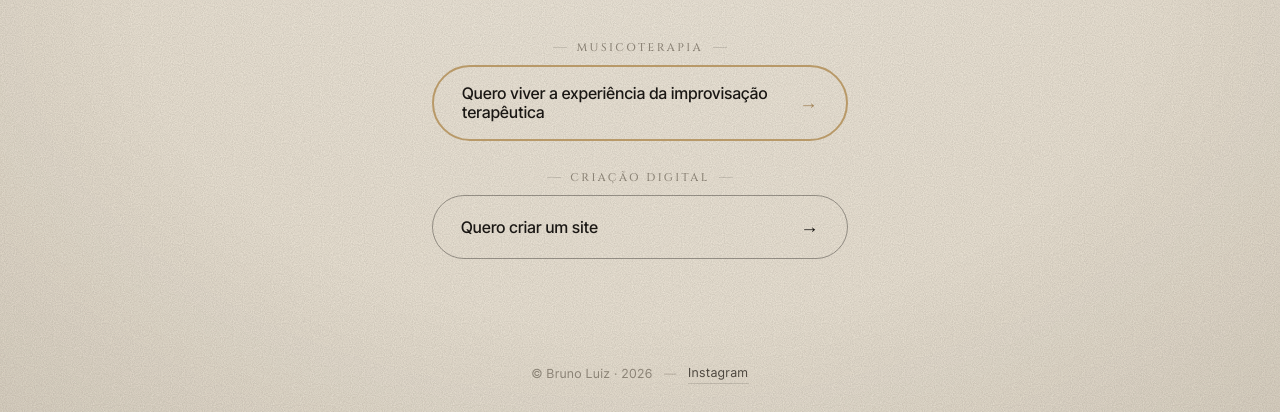
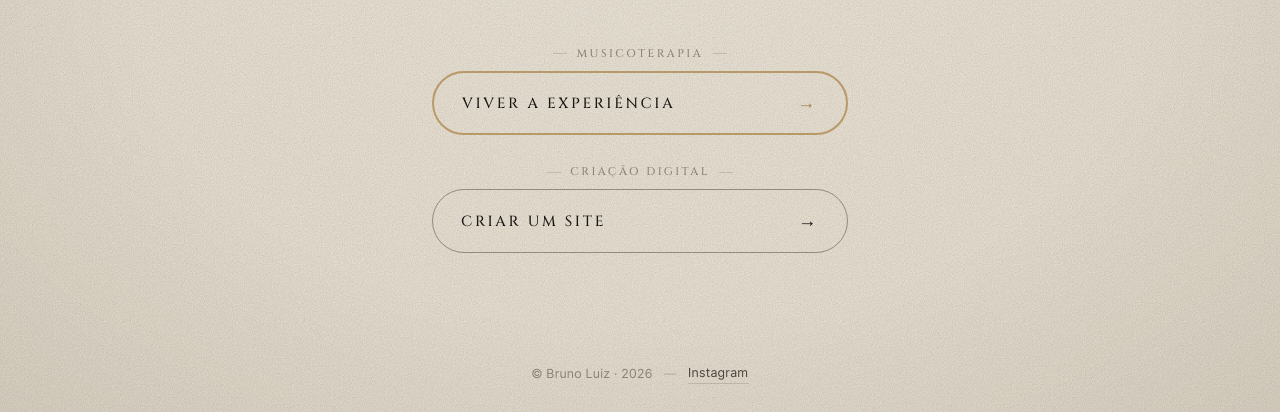
Before and after one commit to osoriobrunoluis/bruno-luiz-hub, a website: page index.html in a window 1280 px wide. Shown: the part 388-800 px from the top of the page. Drawn offline with Linux system fonts and the light colour scheme.

Commit message:
style: Cinzel nos botões com labels encurtados
- Labels ficam mais diretos (as tags acima já dão contexto):
  "Quero viver a experiência da improvisação terapêutica"
  → "Viver a experiência"
  "Quero criar um site" → "Criar um site"
- Aplica Cinzel uppercase com tracking aberto (0.18em).
- Coerência total: nome, tags, monograma e botões em Cinzel.

```diff
--- a/index.html
+++ b/index.html
@@ -62,7 +62,7 @@
             <span class="cta__tag">Musicoterapia</span>
             <!-- ALTERAR AQUI: link do site da experiência -->
             <a class="btn btn--primary" href="https://www.brunoluizmt.com.br" target="_blank" rel="noopener">
-              <span class="btn__label">Quero viver a experiência da improvisação terapêutica</span>
+              <span class="btn__label">Viver a experiência</span>
               <span class="btn__arrow" aria-hidden="true">→</span>
             </a>
           </div>
@@ -72,7 +72,7 @@
             <span class="cta__tag">Criação digital</span>
             <!-- ALTERAR AQUI: link do portfólio -->
             <a class="btn btn--ghost" href="https://www.brunoluisportfolio.com.br" target="_blank" rel="noopener">
-              <span class="btn__label">Quero criar um site</span>
+              <span class="btn__label">Criar um site</span>
               <span class="btn__arrow" aria-hidden="true">→</span>
             </a>
           </div>
--- a/styles.css
+++ b/styles.css
@@ -267,12 +267,13 @@ body::after {
   min-height: 60px;
   padding: 1rem 1.5rem;
 
-  font-family: var(--sans);
-  font-size: 0.97rem;
+  font-family: var(--display);
+  font-size: 0.85rem;
   font-weight: 500;
-  letter-spacing: 0.015em;
+  letter-spacing: 0.18em;
   line-height: 1.2;
   text-align: left;
+  text-transform: uppercase;
   text-decoration: none;
 
   background: var(--btn-bg);
@@ -429,5 +430,5 @@ body::after {
 /* A partir de 720px relaxa o respiro e mantém empilhado (cada CTA com sua tag) */
 @media (min-width: 720px) {
   .cta { gap: 1.75rem; }
-  .btn { font-size: 1rem; padding: 1.05rem 1.75rem; min-height: 64px; }
+  .btn { font-size: 0.92rem; padding: 1.05rem 1.75rem; min-height: 64px; }
 }
```
